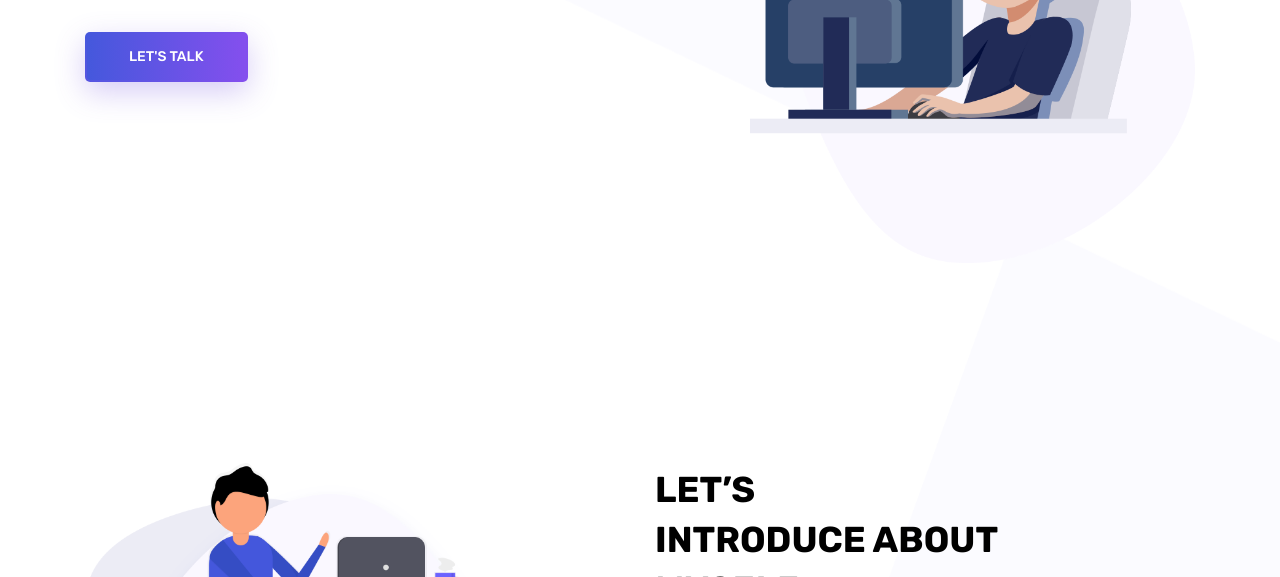
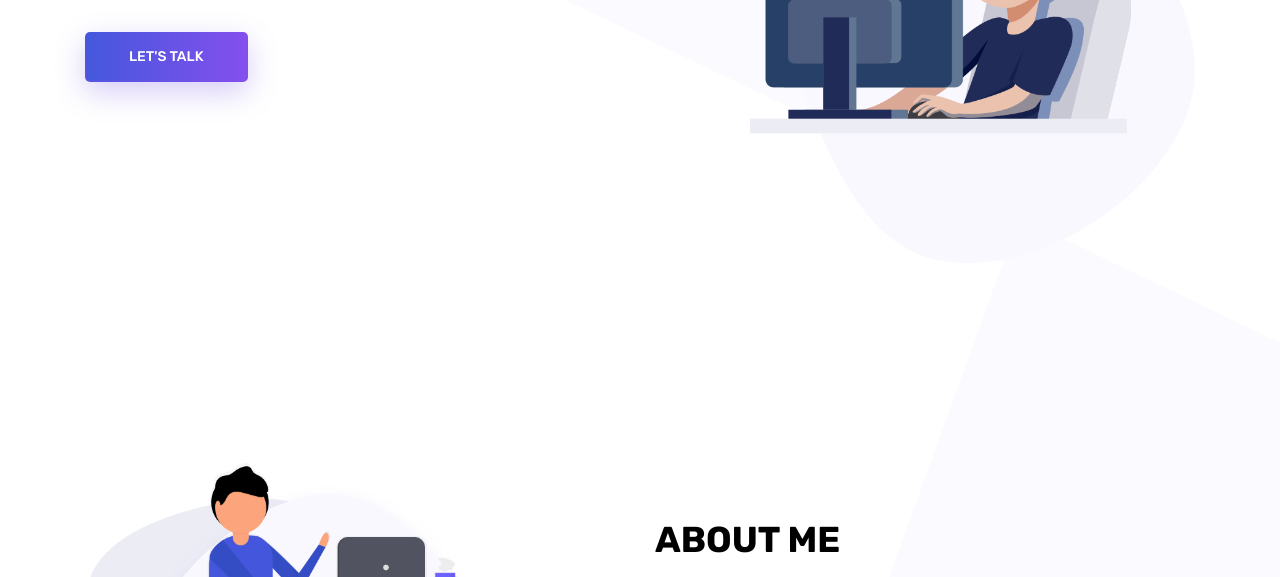
Before and after one commit to SafdarJamal/safdarjamal.github.io, a plain HTML site: page index.html in a window 1280 px wide. Shown: the part 366-943 px from the top of the page. Drawn offline with Linux system fonts and the light colour scheme.

Commit message:
Change about section heading

```diff
--- a/index.html
+++ b/index.html
@@ -108,9 +108,7 @@
           <div class="offset-lg-1 col-lg-5">
             <div class="main_title text-left">
               <h2>
-                let’s <br />
-                Introduce about <br />
-                myself
+                About me
               </h2>
               <p>
                 My name is Safdar Jamal, I'm 18 years old and live in Karachi,
```
